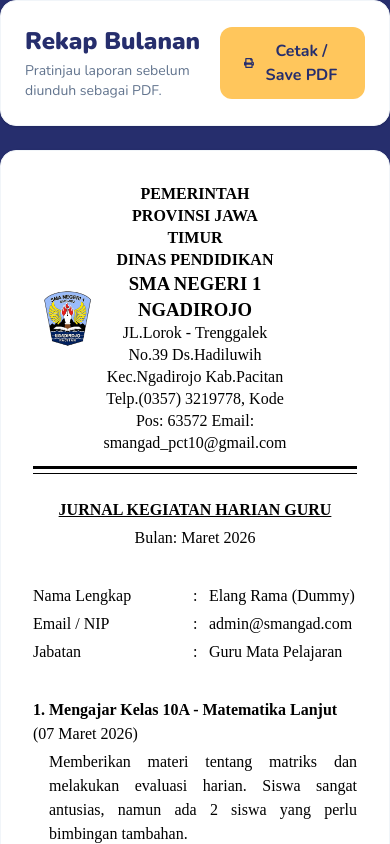
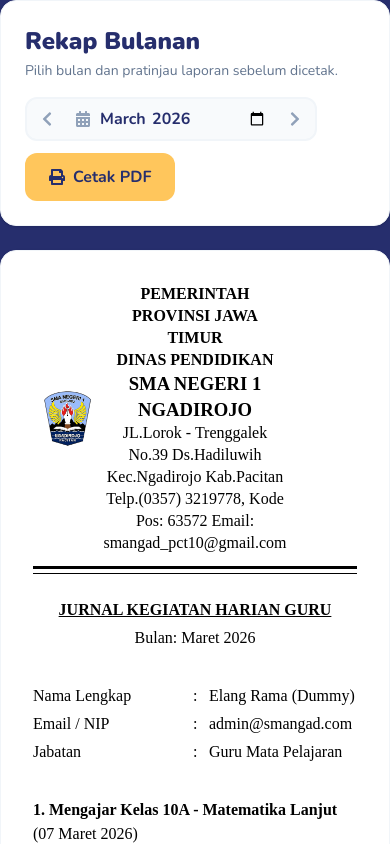
Before and after one commit to mdikavw/notes-smangad, a Next.js app: page /rekap in a window 390 px wide. Shown: the top 844 px of the page. Built offline with nearby package versions, Linux system fonts and the light colour scheme; no server answers.

Commit message:
add month selector

```diff
--- a/src/app/rekap/page.tsx
+++ b/src/app/rekap/page.tsx
@@ -2,12 +2,16 @@
 
 import Image from "next/image";
 import logo from "../../../public/logo-sekolah.png";
-import { FaPrint } from "react-icons/fa";
+import { FaPrint, FaCalendarAlt, FaChevronLeft, FaChevronRight } from "react-icons/fa";
+import { useState } from "react";
 
 export default function RekapPage() {
+    const [selectedMonth, setSelectedMonth] = useState("2026-03");
+
     const dummyData = [
         {
             id: 1,
+            rawDate: "2026-03-07",
             tanggal: "07 Maret 2026",
             nama: "Mengajar Kelas 10A - Matematika Lanjut",
             deskripsi: "Memberikan materi tentang matriks dan melakukan evaluasi harian. Siswa sangat antusias, namun ada 2 siswa yang perlu bimbingan tambahan.",
@@ -15,31 +19,105 @@ export default function RekapPage() {
         },
         {
             id: 2,
+            rawDate: "2026-03-08",
             tanggal: "08 Maret 2026",
             nama: "Rapat Kordinasi Guru MIPA",
             deskripsi: "Membahas persiapan ujian tengah semester dan penyusunan kisi-kisi soal yang akan diunggah ke e-learning sekolah.",
             imageUrl: null,
+        },
+        {
+            id: 3,
+            rawDate: "2026-04-12",
+            tanggal: "12 April 2026",
+            nama: "Pengawas Ujian Tengah Semester",
+            deskripsi: "Menjadi pengawas ruangan 05 untuk ujian mata pelajaran Bahasa Indonesia dan Sejarah.",
+            imageUrl: null,
         }
     ];
+
+    const filteredData = dummyData.filter(kegiatan =>
+        kegiatan.rawDate.startsWith(selectedMonth)
+    );
+
+    const getFormattedMonth = (yyyymm: string) => {
+        if (!yyyymm) return "-";
+        const [year, month] = yyyymm.split("-");
+        const months = ["Januari", "Februari", "Maret", "April", "Mei", "Juni", "Juli", "Agustus", "September", "Oktober", "November", "Desember"];
+        return `${months[parseInt(month) - 1]} ${year}`;
+    };
 
     const handlePrint = () => {
         window.print();
     };
 
+    const handleMonthChange = (offset: number) => {
+        const [yearStr, monthStr] = selectedMonth.split('-');
+        let year = parseInt(yearStr);
+        let month = parseInt(monthStr);
+
+        month += offset;
+
+        if (month > 12) {
+            month = 1;
+            year += 1;
+        } else if (month < 1) {
+            month = 12;
+            year -= 1;
+        }
+
+        const newMonthStr = month.toString().padStart(2, '0');
+        setSelectedMonth(`${year}-${newMonthStr}`);
+    };
+
     return (
         <div className="w-full">
-            <div className="flex justify-between items-center mb-6 print:hidden bg-white p-6 rounded-2xl shadow-sm border border-slate-100">
+            <div className="flex flex-col md:flex-row justify-between items-start md:items-center gap-4 mb-6 print:hidden bg-white p-6 rounded-2xl shadow-sm border border-slate-100">
                 <div>
                     <h1 className="text-2xl font-black text-[#262e6d]">Rekap Bulanan</h1>
-                    <p className="text-slate-500 text-sm mt-1">Pratinjau laporan sebelum diunduh sebagai PDF.</p>
+                    {/* Teks ini penanda bahwa kodenya sudah versi terbaru */}
+                    <p className="text-slate-500 text-sm mt-1">Pilih bulan dan pratinjau laporan sebelum dicetak.</p>
                 </div>
+
+                <div className="flex flex-wrap items-center gap-3">
+
+                    <div className="flex items-center gap-1 bg-slate-50 border-2 border-slate-100 rounded-xl p-1 focus-within:border-[#ffc65c] focus-within:ring-4 focus-within:ring-[#ffc65c]/20 transition-all">
+
+                        <button
+                            onClick={() => handleMonthChange(-1)}
+                            className="p-2 text-slate-400 hover:text-[#262e6d] hover:bg-slate-200 rounded-lg transition-colors"
+                            title="Bulan Sebelumnya"
+                        >
+                            <FaChevronLeft />
+                        </button>
+
+                        <div className="flex items-center gap-2 px-2">
+                            <FaCalendarAlt className="text-slate-400" />
+                            <input
+                                type="month"
+                                value={selectedMonth}
+                                onChange={(e) => setSelectedMonth(e.target.value)}
+                                className="bg-transparent outline-none font-bold text-[#262e6d] cursor-pointer"
+                            />
+                        </div>
+
+                        <button
+                            onClick={() => handleMonthChange(1)}
+                            className="p-2 text-slate-400 hover:text-[#262e6d] hover:bg-slate-200 rounded-lg transition-colors"
+                            title="Bulan Berikutnya"
+                        >
+                            <FaChevronRight />
+                        </button>
+                    </div>
+
                     <button
                         onClick={handlePrint}
-                    className="flex items-center gap-2 bg-[#ffc65c] text-[#262e6d] px-6 py-3 rounded-xl font-bold hover:bg-[#ffb52e] hover:shadow-lg transition-all"
+                        disabled={filteredData.length === 0}
+                        className="flex items-center gap-2 bg-[#ffc65c] text-[#262e6d] px-6 py-3 rounded-xl font-bold hover:bg-[#ffb52e] hover:shadow-lg transition-all disabled:opacity-50 disabled:cursor-not-allowed"
                     >
                         <FaPrint />
-                    <span>Cetak / Save PDF</span>
+                        <span>Cetak PDF</span>
                     </button>
+                </div>
             </div>
 
             <div
@@ -66,14 +144,12 @@ export default function RekapPage() {
                     </div>
                     <div className="w-24"></div>
                 </div>
-
                 <div className="border-b border-black mb-6"></div>
 
                 <div className="text-center mb-8">
                     <h3 className="text-[12pt] font-bold uppercase underline">Jurnal Kegiatan Harian Guru</h3>
-                    <p className="mt-1 text-[12pt]">Bulan: Maret 2026</p>
+                    <p className="mt-1 text-[12pt]">Bulan: {getFormattedMonth(selectedMonth)}</p>
                 </div>
-
 
                 <div className="mb-8 w-full">
                     <table className="text-left text-[12pt]">
@@ -98,7 +174,12 @@ export default function RekapPage() {
                 </div>
 
                 <div className="flex flex-col gap-6 text-[12pt]">
-                    {dummyData.map((kegiatan, index) => (
+                    {filteredData.length === 0 ? (
+                        <div className="text-center py-10 border-2 border-dashed border-slate-300 rounded-xl print:border-none">
+                            <p className="text-slate-500 italic">Tidak ada catatan kegiatan pada bulan {getFormattedMonth(selectedMonth)}.</p>
+                        </div>
+                    ) : (
+                        filteredData.map((kegiatan, index) => (
                             <div
                                 key={kegiatan.id}
                                 className="print:break-inside-avoid"
@@ -106,11 +187,9 @@ export default function RekapPage() {
                                 <p className="font-bold">
                                     {index + 1}. {kegiatan.nama} <span className="font-normal">({kegiatan.tanggal})</span>
                                 </p>
-
                                 <p className="text-justify mt-1 pl-4">
                                     {kegiatan.deskripsi}
                                 </p>
-
                                 {kegiatan.imageUrl && (
                                     <div className="mt-2 pl-4">
                                         <p className="italic mb-1">Dokumentasi:</p>
@@ -122,17 +201,20 @@ export default function RekapPage() {
                                     </div>
                                 )}
                             </div>
-                    ))}
+                        ))
+                    )}
                 </div>
 
+                {filteredData.length > 0 && (
                     <div className="mt-16 flex justify-end print:break-inside-avoid text-[12pt]">
                         <div className="text-center w-64">
                             <p>Mengetahui,</p>
                             <p className="mb-20">Kepala Sekolah</p>
-                        <p className="font-bold underline">Dr. Budi Santoso, M.Pd.</p>
-                        <p>NIP. 19700101 199512 1 001</p>
+                            <p className="font-bold underline">Drs. Budi Suryanto, MM.Pd.</p>
+                            <p>NIP. -</p>
                         </div>
                     </div>
+                )}
 
             </div>
         </div>
```
Lines whose indentation alone changed are shown as unchanged.
